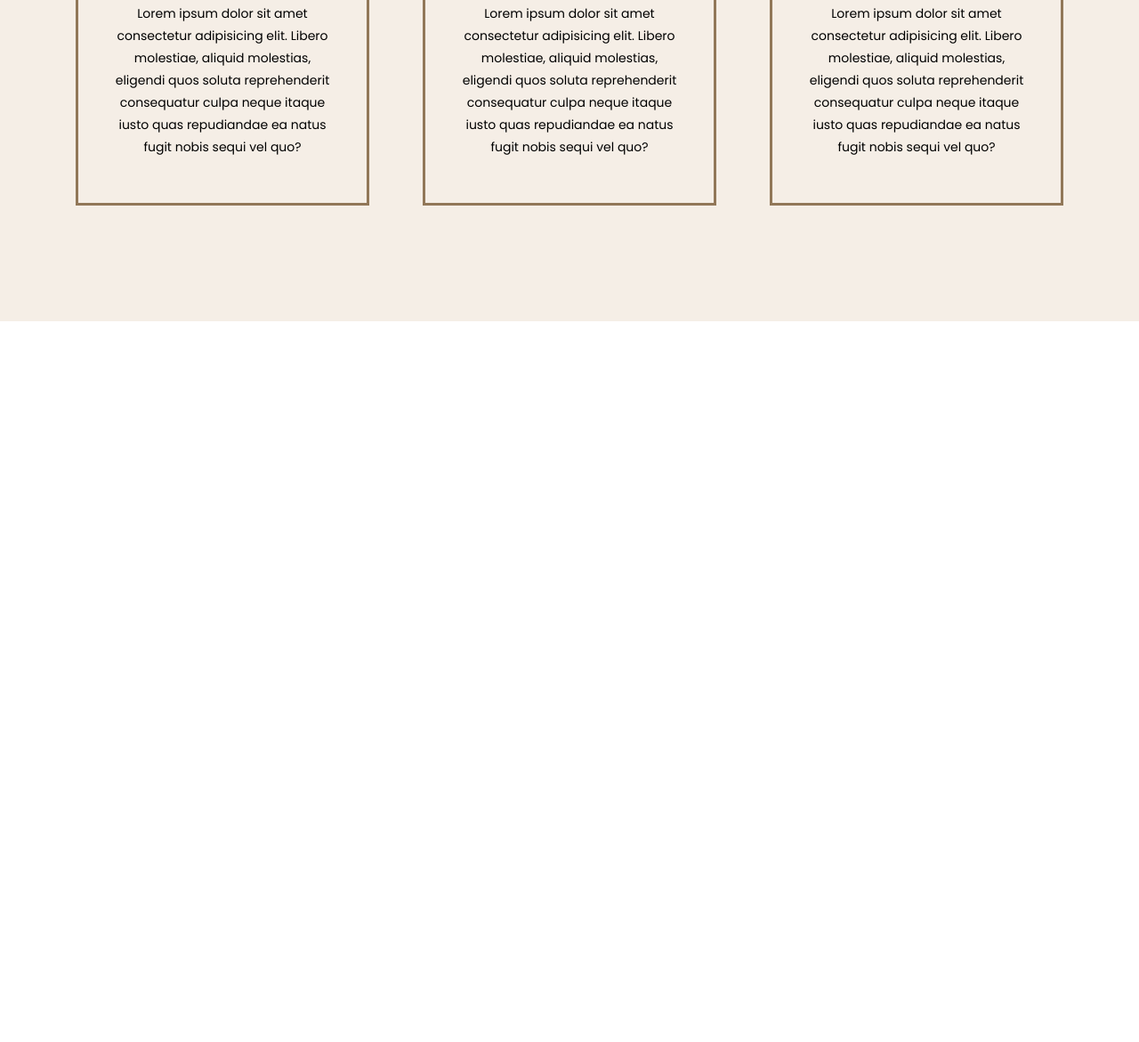
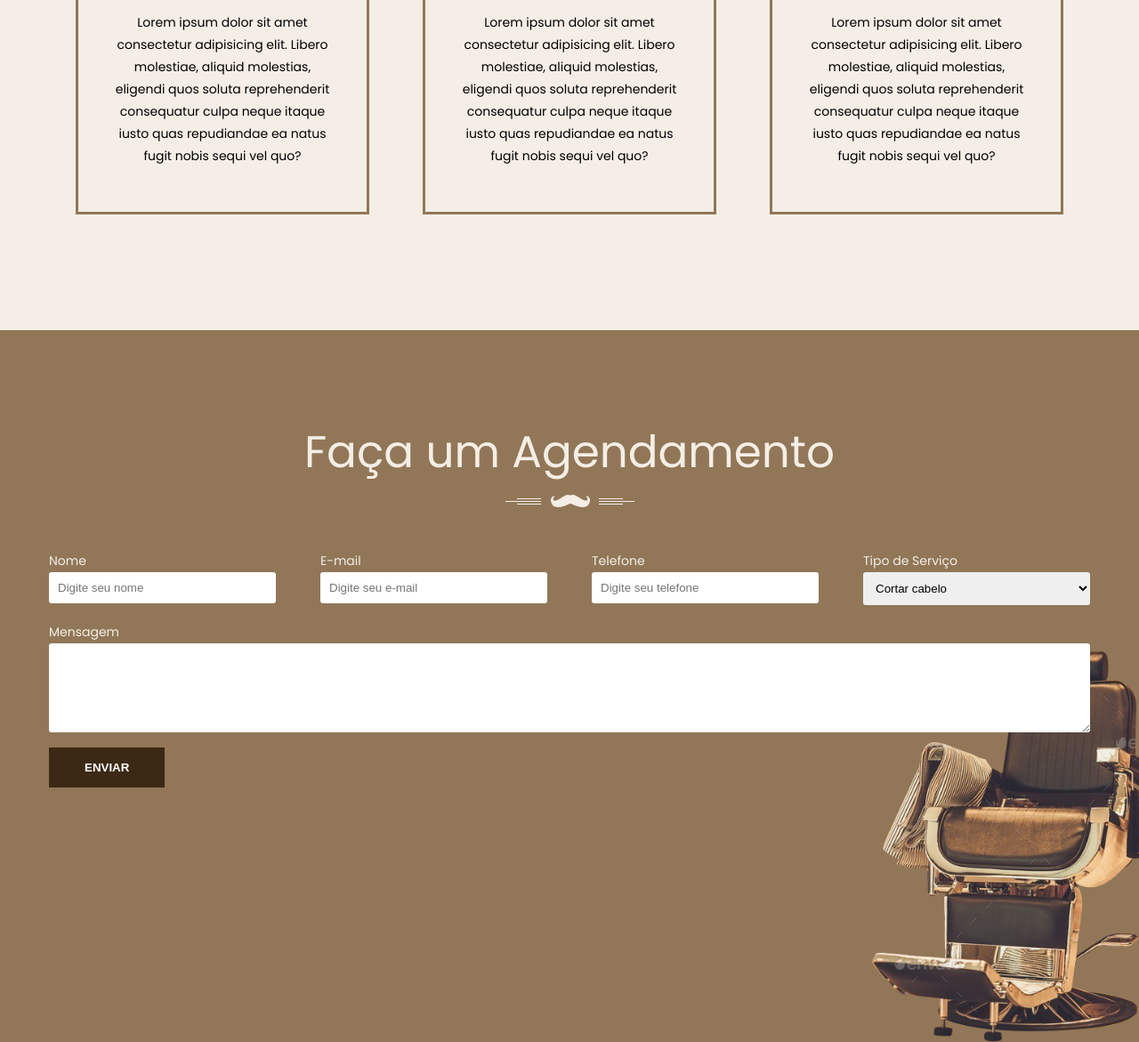
Before and after one commit to hellocarloshenrique/projeto-barber-shop, a plain HTML site: page index.html in a window 1280 px wide. Shown: the part 2060-3231 px from the top of the page at 89% size. Before the commit the page ends 2421 px from the top, so only its background shows below. Drawn offline with Linux system fonts and the light colour scheme.

Commit message:
Creating appointment page

```diff
--- a/css/style.css
+++ b/css/style.css
@@ -224,6 +224,7 @@ body {
     color: var(--color-secundary);
     font-weight: 400;
     font-size: 50px;
+    margin-bottom: 10px;
 }
 
 .services .boxes {
@@ -248,3 +249,81 @@ body {
     font-size: 14px;
     line-height: 25px;
 }
+
+/*****************
+    APPOINTMENT
+*****************/
+
+.appointment {
+    padding: 100px 0;
+    background-color: var(--color-primary);
+    height: 100vh;
+    background-image: url(../images/chair-ic.png);
+    background-repeat: no-repeat;
+    background-position: right bottom;
+    background-size: 300px;
+}
+
+.appointment h2 {
+    color: var(--color-secundary);
+    font-weight: 400;
+    font-size: 50px;
+    color: var(--color-primary-ligth);
+    margin-bottom: 10px;
+    text-align: center;
+}
+
+.appointment img {
+    margin: 0 auto;
+    display: block;
+}
+
+.appointment form {
+    margin-top: 50px;
+}
+
+.appointment .personal-data {
+    display: flex;
+    justify-content: space-between;
+    margin-bottom: 20px;
+}
+
+.appointment .input-wrapper {
+    width: 100%;
+    margin-right: 50px;
+}
+
+.appointment .input-wrapper:last-of-type {
+    margin-right: 0;
+}
+
+.appointment label {
+    display: block;
+    color: var(--color-primary-ligth);
+    font-size: 14px;
+    margin-bottom: 2px;
+}
+
+.appointment .personal-data input,
+.appointment .personal-data select,
+.appointment textarea {
+    padding: 10px;
+    outline: none;
+    border: none;
+    width: 100%;
+    border-radius: 3px;
+}
+
+.appointment textarea {
+    height: 100px;
+}
+
+.appointment button {
+    background-color: var(--color-secundary);
+    color: white;
+    padding: 15px 40px;
+    border: none;
+    margin-top: 10px;
+    text-transform: uppercase;
+    font-weight: bold;
+}
--- a/index.html
+++ b/index.html
@@ -138,5 +138,44 @@
             </div>
         </div>
     </section>
+
+    <section class="appointment">
+        <div class="container">
+            <h2>Faça um Agendamento</h2>
+            <img src="images/heading-ic-white.png" alt="Faça um agendamento">
+
+            <form>
+                <div class="personal-data">
+                    <div class="input-wrapper">
+                        <label>Nome</label>
+                        <input type="text" placeholder="Digite seu nome">
+                    </div>
+                    <div class="input-wrapper">
+                        <label>E-mail</label>
+                        <input type="text" placeholder="Digite seu e-mail">
+                    </div>
+                    <div class="input-wrapper">
+                        <label>Telefone</label>
+                        <input type="text" placeholder="Digite seu telefone">
+                    </div>
+                    <div class="input-wrapper">
+                        <label>Tipo de Serviço</label>
+                        <select>
+                            <option value="">Cortar cabelo</option>
+                            <option value="">Cortar cabelo</option>
+                            <option value="">Cortar cabelo</option>
+                        </select>
+                    </div>
+                </div>
+            </form>
+
+            <div class="input-wrapper">
+                <label>Mensagem</label>
+                <textarea></textarea>
+            </div>
+            <button>Enviar</button>
+        </div>
+<!--             </div> -->
+    </section>
 </body>
 </html>
```
